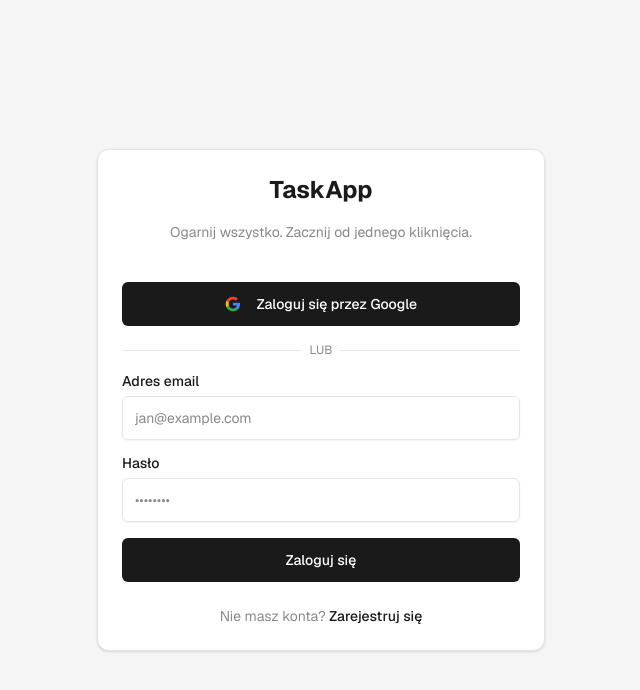
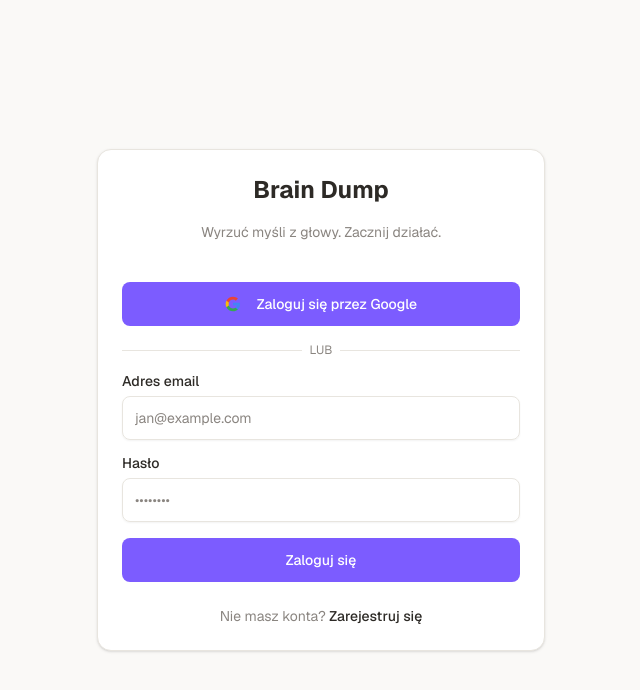
Before and after one commit to WalkmanOfWar/braindump, a Next.js app: page /login in a window 1280 px wide. Shown: the top 690 px of the page, without its empty margins (319-959 px from the left). Built offline with nearby package versions, Linux system fonts and the light colour scheme.

Commit message:
rename app to "Brain Dump" and update color palette to creative warmer tones
Co-authored-by: Maciej Sierzputowski <72218534+WalkmanOfWar@users.noreply.github.com>

```diff
--- a/app/globals.css
+++ b/app/globals.css
@@ -4,41 +4,41 @@
 @custom-variant dark (&:is(.dark *));
 
 :root {
-  /* TaskApp Design System */
-  --background: #ffffff;
-  --background-subtle: #f7f7f5;
-  --foreground: #1a1a1a;
+  /* Brain Dump Design System */
+  --background: #faf9f7;
+  --background-subtle: #f3f1ed;
+  --foreground: #2d2a26;
   --card: #ffffff;
-  --card-foreground: #1a1a1a;
+  --card-foreground: #2d2a26;
   --popover: #ffffff;
-  --popover-foreground: #1a1a1a;
-  --primary: #1a1a1a;
+  --popover-foreground: #2d2a26;
+  --primary: #7c5cff;
   --primary-foreground: #ffffff;
-  --secondary: #f7f7f5;
-  --secondary-foreground: #1a1a1a;
-  --muted: #f7f7f5;
-  --muted-foreground: #888888;
-  --accent: #ffd43b;
-  --accent-foreground: #1a1a1a;
-  --destructive: #ff6b6b;
+  --secondary: #f3f1ed;
+  --secondary-foreground: #2d2a26;
+  --muted: #f3f1ed;
+  --muted-foreground: #8a8580;
+  --accent: #7c5cff;
+  --accent-foreground: #ffffff;
+  --destructive: #e55a5a;
   --destructive-foreground: #ffffff;
-  --border: #e5e5e5;
-  --input: #e5e5e5;
-  --ring: #1a1a1a;
-  --radius: 0.5rem;
+  --border: #e8e5df;
+  --input: #e8e5df;
+  --ring: #7c5cff;
+  --radius: 0.625rem;
 
   /* Urgency colors */
-  --urgency-critical: #ff6b6b;
-  --urgency-high: #ffa94d;
-  --urgency-medium: #ffd43b;
-  --urgency-low: #69db7c;
+  --urgency-critical: #e55a5a;
+  --urgency-high: #f0a050;
+  --urgency-medium: #e8c547;
+  --urgency-low: #5cb87a;
 
   /* Category colors */
-  --category-praca: #60a5fa;
-  --category-nauka: #ffd43b;
-  --category-dom: #f9a8d4;
-  --category-zdrowie: #6ee7b7;
-  --category-osobiste: #a5b4fc;
+  --category-praca: #5a9cf0;
+  --category-nauka: #7c5cff;
+  --category-dom: #e89ac0;
+  --category-zdrowie: #5cb87a;
+  --category-osobiste: #9b8cff;
 
   /* Status colors */
   --success: #69db7c;
--- a/app/layout.tsx
+++ b/app/layout.tsx
@@ -13,8 +13,8 @@ const geistMono = Geist_Mono({
 });
 
 export const metadata: Metadata = {
-  title: 'TaskApp - Ogarnij wszystko',
-  description: 'Aplikacja do zarządzania zadaniami i nauką. Ogarnij wszystko. Zacznij od jednego kliknięcia.',
+  title: 'Brain Dump - Wyrzuć myśli z głowy',
+  description: 'Aplikacja do zarządzania zadaniami i nauką. Wyrzuć myśli z głowy i zacznij działać.',
   generator: 'v0.app',
   icons: {
     icon: [
@@ -36,7 +36,7 @@ export const metadata: Metadata = {
 }
 
 export const viewport: Viewport = {
-  themeColor: '#ffffff',
+  themeColor: '#7c5cff',
   width: 'device-width',
   initialScale: 1,
 }
--- a/app/login/page.tsx
+++ b/app/login/page.tsx
@@ -41,12 +41,12 @@ export default function LoginPage() {
   }
 
   return (
-    <div className="min-h-screen flex items-center justify-center px-4 py-8" style={{ backgroundColor: '#f5f5f5' }}>
+    <div className="min-h-screen flex items-center justify-center px-4 py-8 bg-background">
       <Card className="w-full max-w-md border-border shadow-sm">
         <CardHeader className="text-center space-y-2 pb-4">
-          <h1 className="text-2xl font-bold text-foreground">TaskApp</h1>
+          <h1 className="text-2xl font-bold text-foreground">Brain Dump</h1>
           <p className="text-sm text-muted-foreground">
-            Ogarnij wszystko. Zacznij od jednego kliknięcia.
+            Wyrzuć myśli z głowy. Zacznij działać.
           </p>
         </CardHeader>
 
--- a/components/top-navbar.tsx
+++ b/components/top-navbar.tsx
@@ -22,7 +22,7 @@ export function TopNavbar() {
       <div className="flex h-14 items-center justify-between px-4 md:px-6">
         {/* Logo */}
         <Link href="/dashboard" className="flex items-center gap-2">
-          <span className="text-xl font-bold text-foreground">TaskApp</span>
+          <span className="text-xl font-bold text-primary">Brain Dump</span>
         </Link>
 
         {/* Desktop Navigation */}
```
